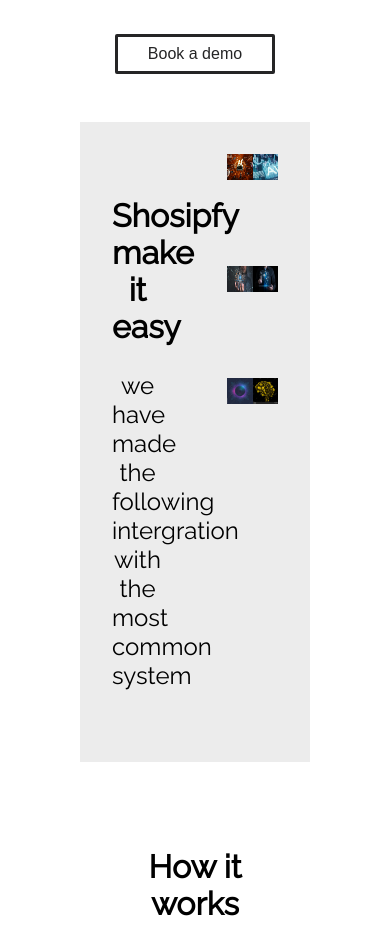
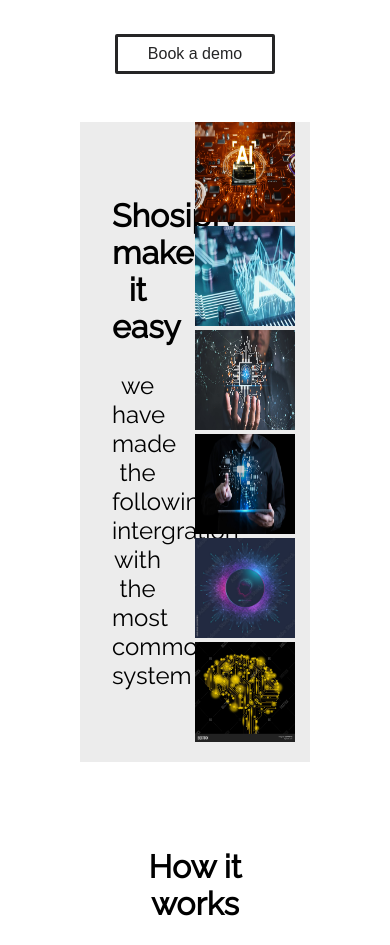
Before and after one commit to kareraolivier/chosify-front-end, a Next.js app: page / in a window 390 px wide. Shown: the part 2160-3105 px from the top of the page. Built offline with nearby package versions, Linux system fonts and the light colour scheme.

Commit message:
simple change

```diff
--- a/styles/About.module.scss
+++ b/styles/About.module.scss
@@ -56,7 +56,7 @@
                 height: 7rem;
                 display: flex;
                 justify-content: center;
-                // margin: 0 1rem;
+
 
                 .smallimage {
                     width: 8rem;
@@ -71,6 +71,27 @@
                     width: 8rem;
                 }
             }
+
+            @media screen and (max-width: 670px) {
+                padding: 0;
+
+                .image1 {
+                    flex-direction: column;
+                    height: auto;
+                }
+
+                .image2 {
+                    flex-direction: column;
+                    height: auto;
+                }
+
+                .image3 {
+                    flex-direction: column;
+                    height: auto;
+                }
+            }
+
+
         }
 
         .about_lower_content {
```
